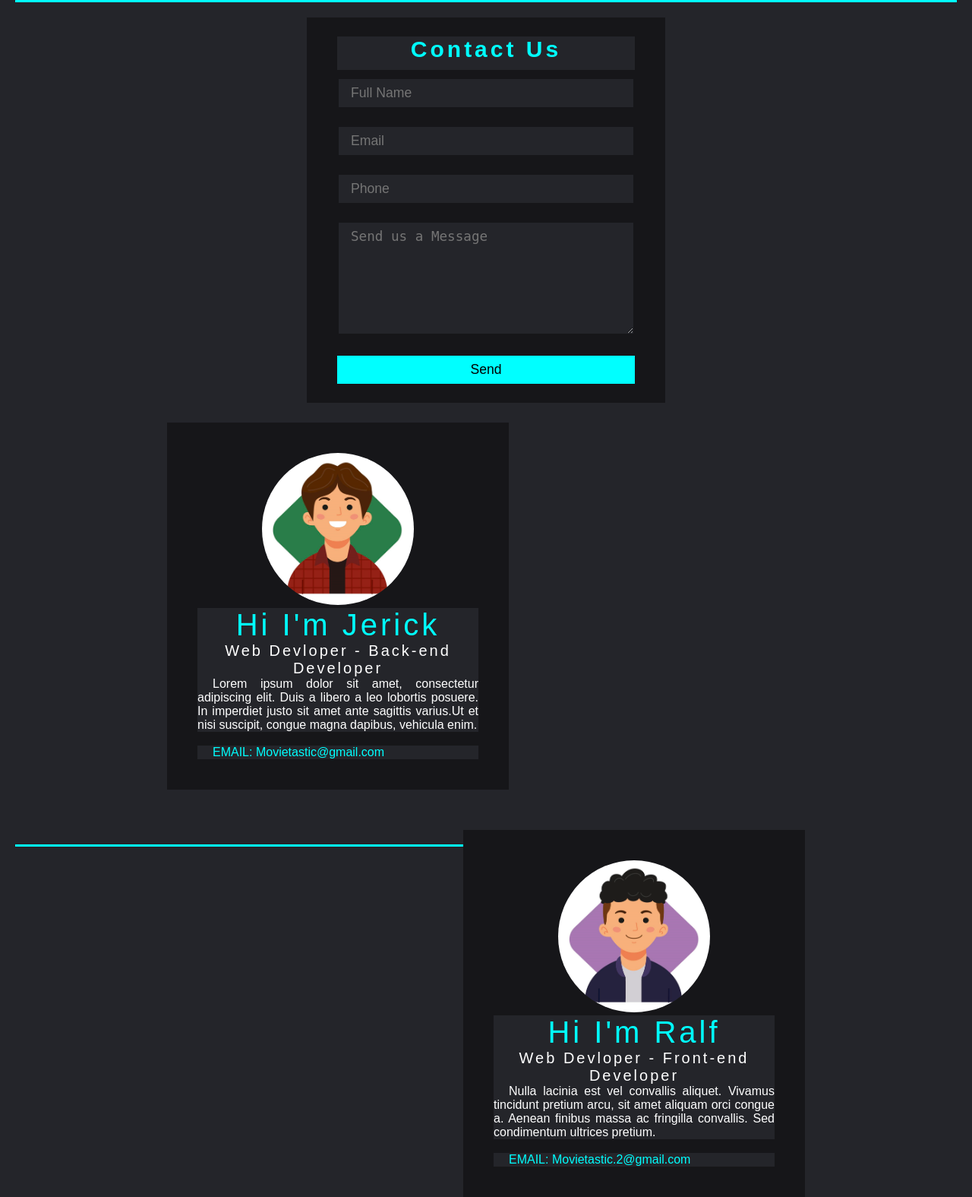
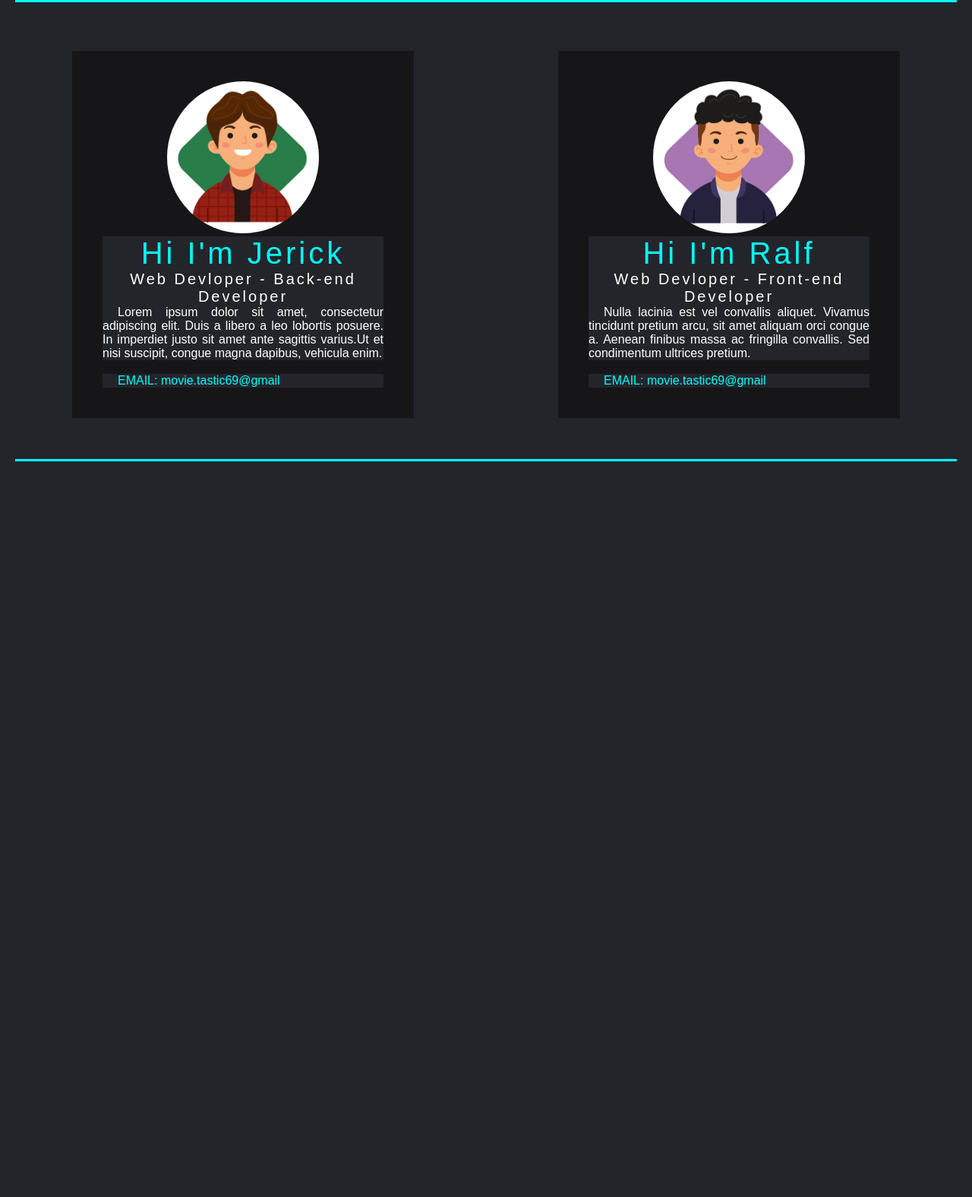
Before and after one commit to Skuukzkyy/MovieTicketing, a PHP site: page /contact.php in a window 1280 px wide. Shown: the part 83-1658 px from the top of the page at 76% size. After the commit the page ends 690 px from the top, so only its background shows below. Run offline with PHP 8.4, Linux system fonts and the light colour scheme.

Commit message:
fixed bug on session movie tab

```diff
--- a/contact.php
+++ b/contact.php
@@ -19,7 +19,7 @@
         </nav>
     </header><hr>
 
-    <div class="container3">
+    <!-- <div class="container3">
 		<div class="contact-box">
 			<div class="box">
 				<h2>Contact Us</h2>
@@ -30,7 +30,7 @@
 				<button class="btn">Send</button>
 			</div>
 		</div>
-	</div>
+	</div> -->
 
 <div class="container1">
     <div class="box1">
@@ -38,19 +38,16 @@
         <h1 style="color: #00ffff;">Hi I'm Jerick</h1>
         <h5>Web Devloper - Back-end Developer</h5>
         <p>Lorem ipsum dolor sit amet, consectetur adipiscing elit. Duis a libero a leo lobortis posuere. In imperdiet justo sit amet ante sagittis varius.Ut et nisi suscipit, congue magna dapibus, vehicula enim.</p>
-        <br><p style="color: #00ffff;">EMAIL: Movietastic@gmail.com</p>
+        <br><p style="color: #00ffff;">EMAIL: movie.tastic69@gmail</p>
     </div>
-</div>
-
-<div class="container2">
     <div class="box2">
         <img src="media/p2.png" alt="" class="box-img">
         <h1 style="color: #00ffff;">Hi I'm Ralf</h1>
         <h5>Web Devloper - Front-end Developer</h5>
         <p>Nulla lacinia est vel convallis aliquet. Vivamus tincidunt pretium arcu, sit amet aliquam orci congue a. Aenean finibus massa ac fringilla convallis. Sed condimentum ultrices pretium. </p>
-        <br><p style="color: #00ffff;">EMAIL: Movietastic.2@gmail.com</p>
+        <br><p style="color: #00ffff;">EMAIL: movie.tastic69@gmail</p>
     </div>
-</div>                                                                                                                                                                      <br><br><br><br><br><br><br><br><br><br><br><br><br><br><br><br><br><br><br><br><br><br><br><br><br><br><br><br><br><br><br><br><br><hr>
+</div><br><br><br><hr>
 <br>
 
 </body>
--- a/css/contact.css
+++ b/css/contact.css
@@ -52,8 +52,8 @@ hr{
 }
 
 .container1{
-    padding-left: 220px;
-    padding-top: 500px;
+  display: flex;
+  justify-content: space-between;
 }
 
 .box1{
@@ -87,10 +87,6 @@ hr{
     text-indent: 20px;
   }
 
-
-.container2{
-    padding-right: 220px;
-}
   .box2{
     width: 450px;
     background: rgba(0, 0, 0, 0.4);
@@ -123,22 +119,6 @@ hr{
   }
 
 
-
-
-
-
-.container3{
-	position: relative;
-	width: 40%;
-	height: 40%;
-	justify-content: center;
-	align-items: center;
-	padding: 20px;
-  align-self: center;
-  font-family: 'Century Gothic',sans-serif;
-  position: absolute;
-  margin-left: 30%;
-}
 
 .contact-box{
 	justify-content: center;
```
